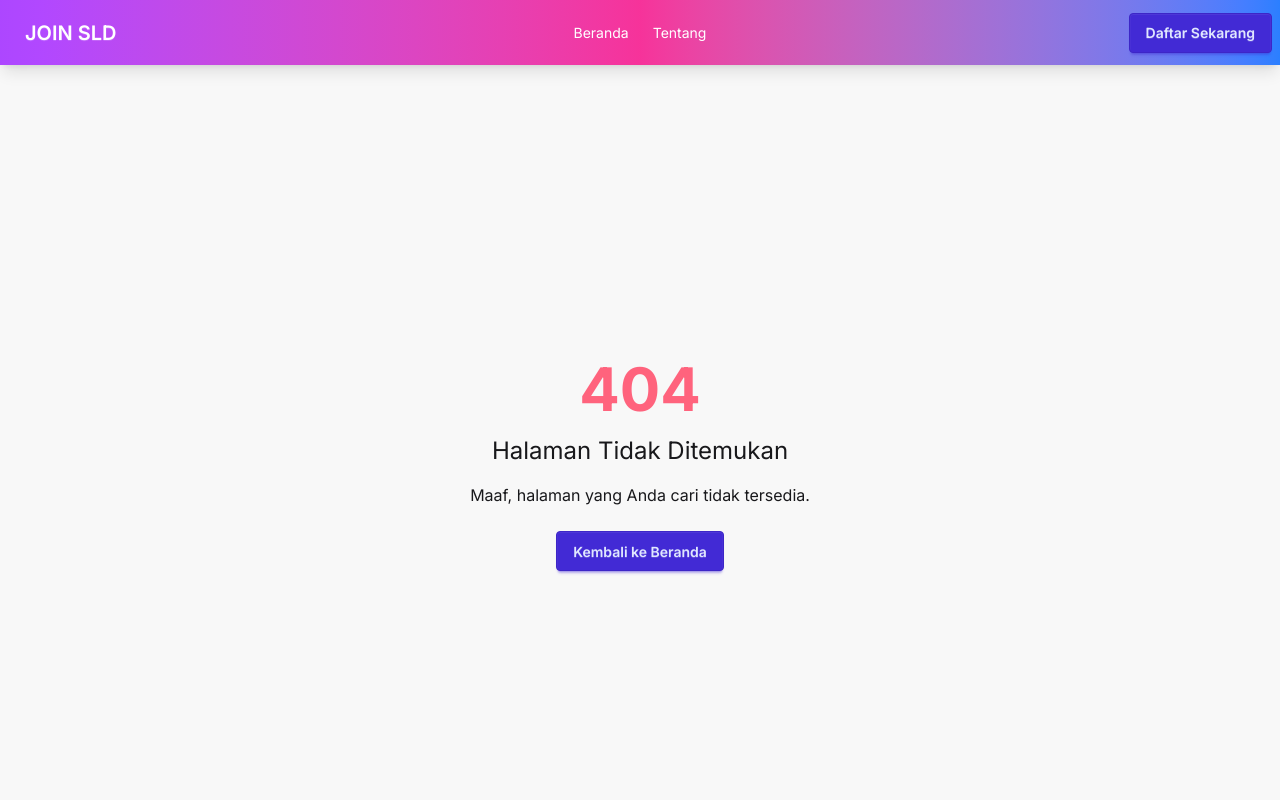
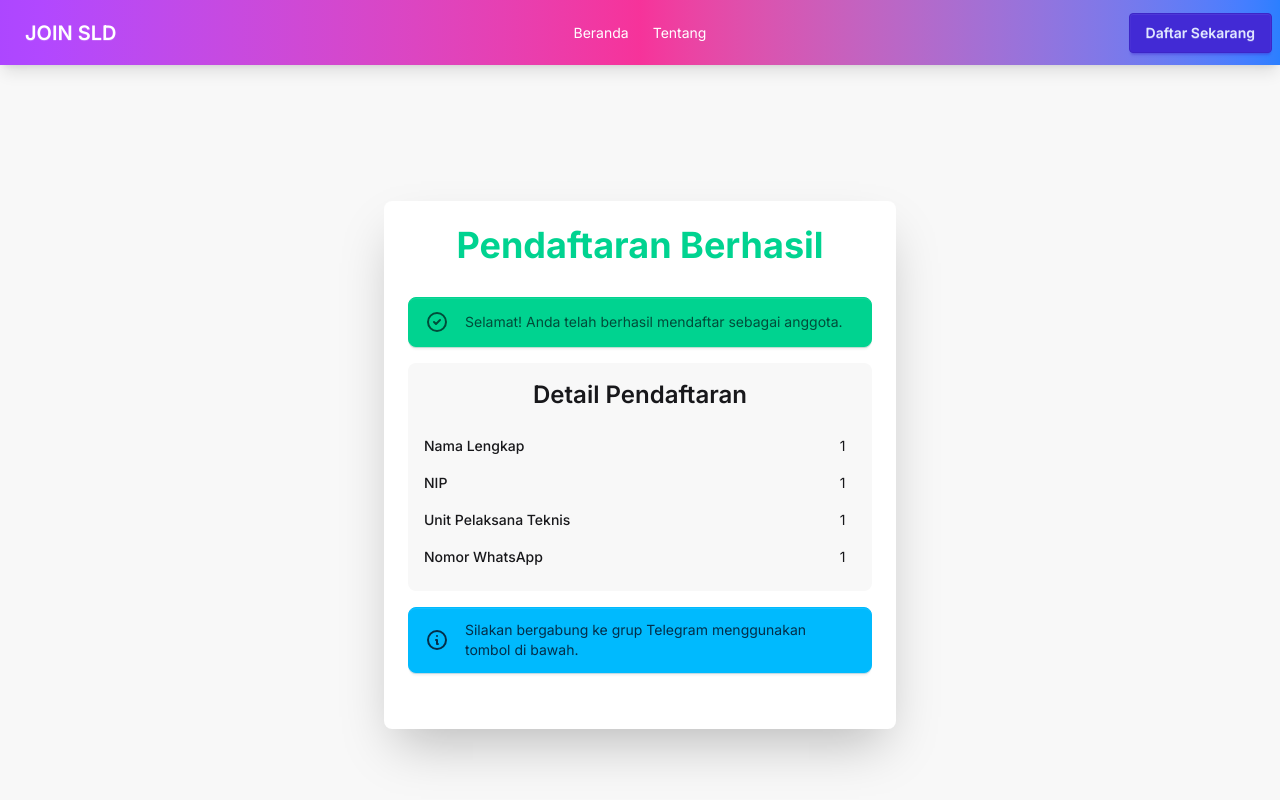
Before and after one commit to idugeni/join-sld, a Next.js app: page /invite/success/1/1/1/1 in a window 1280 px wide. Before the commit this address had no page. Shown: the top 800 px of the page. Built offline with nearby package versions, Linux system fonts and the light colour scheme.

Commit message:
Rename Success page to dynamic route and update layout structure

```diff
--- a/src/app/invite/success/page.tsx
+++ b/src/app/invite/success/[fullName]/[nip]/[upt]/[whatsappNumber]/page.tsx
@@ -1,6 +1,5 @@
 import type { Metadata } from 'next';
 import Link from 'next/link';
-import { MemberData } from '@/types/MemberTypes';
 
 export const metadata: Metadata = {
   title: 'Pendaftaran Berhasil',
@@ -9,10 +8,16 @@ export const metadata: Metadata = {
 };
 
 export default function SuccessPage({
-  searchParams,
+  params,
 }: {
-  searchParams: Partial<MemberData>;
+  params: {
+    fullName: string;
+    nip: string;
+    upt: string;
+    whatsappNumber: string;
+  };
 }) {
+  const { fullName, nip, upt, whatsappNumber } = params;
   const telegramLink = process.env.NEXT_PUBLIC_TELEGRAM_LINK;
 
   return (
@@ -51,19 +56,19 @@ export default function SuccessPage({
                     <tbody>
                       <tr>
                         <td className="font-medium py-2">Nama Lengkap</td>
-                        <td>{searchParams.fullName || '-'}</td>
+                        <td>{fullName || '-'}</td>
                       </tr>
                       <tr>
                         <td className="font-medium py-2">NIP</td>
-                        <td>{searchParams.nip || '-'}</td>
+                        <td>{nip || '-'}</td>
                       </tr>
                       <tr>
                         <td className="font-medium py-2">Unit Pelaksana Teknis</td>
-                        <td>{searchParams.upt || '-'}</td>
+                        <td>{upt || '-'}</td>
                       </tr>
                       <tr>
                         <td className="font-medium py-2">Nomor WhatsApp</td>
-                        <td>{searchParams.whatsappNumber || '-'}</td>
+                        <td>{whatsappNumber || '-'}</td>
                       </tr>
                     </tbody>
                   </table>
--- a/src/app/layout.tsx
+++ b/src/app/layout.tsx
@@ -8,8 +8,8 @@ const inter = Inter({ subsets: ['latin'] });
 
 export const metadata: Metadata = {
   title: {
-    template: '%s - JOIN SLD',
-    default: 'JOIN SLD ! Telegram Group Invite',
+    template: '%s | JOIN SLD',
+    default: 'JOIN SLD - Telegram Group Invite',
   },
   description:
     'Gabung ke komunitas eksklusif kami di Telegram! Dapatkan informasi terkini, berbagi wawasan, dan koneksi dengan anggota lain melalui proses pendaftaran yang mudah, cepat, dan aman.',
```
